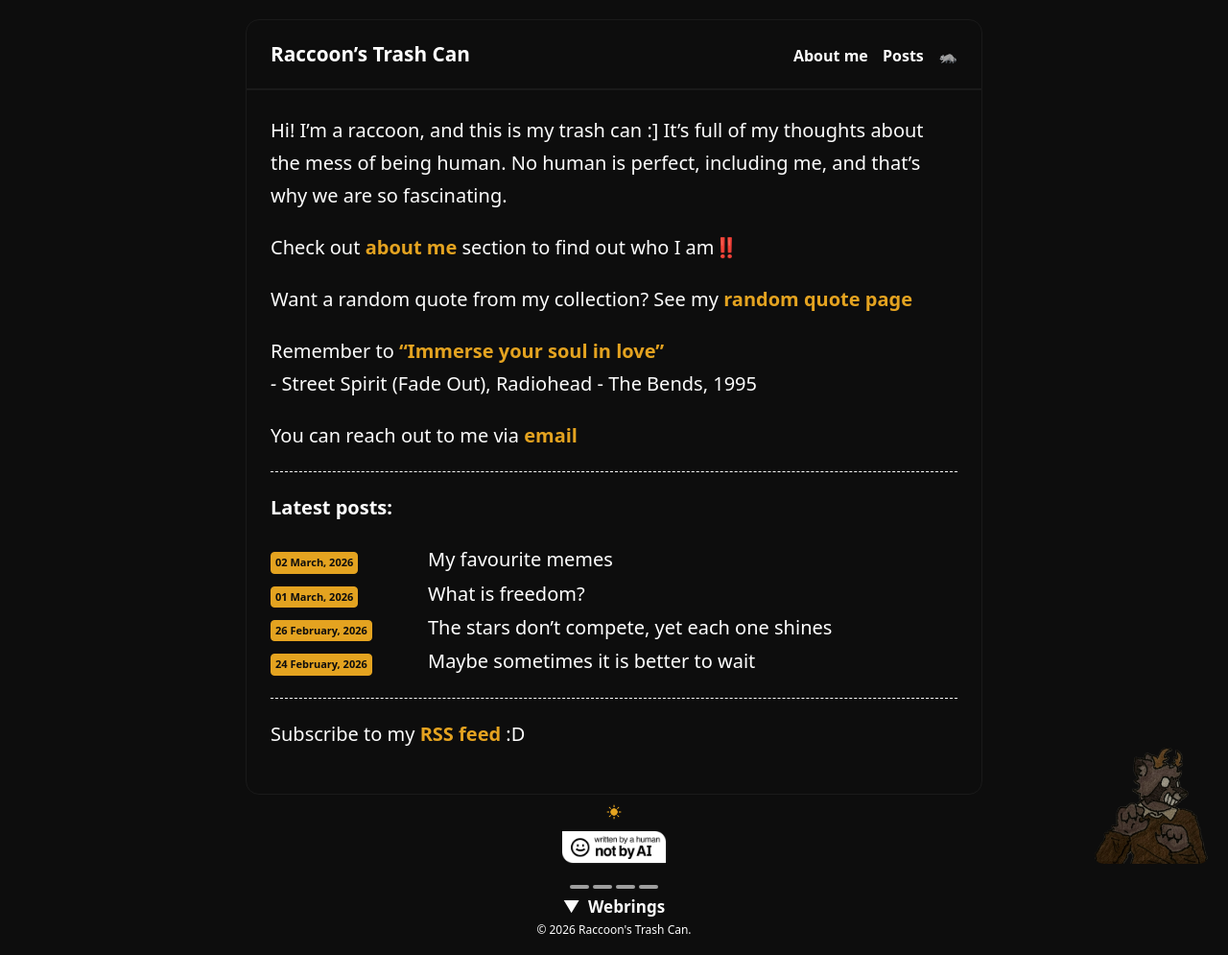
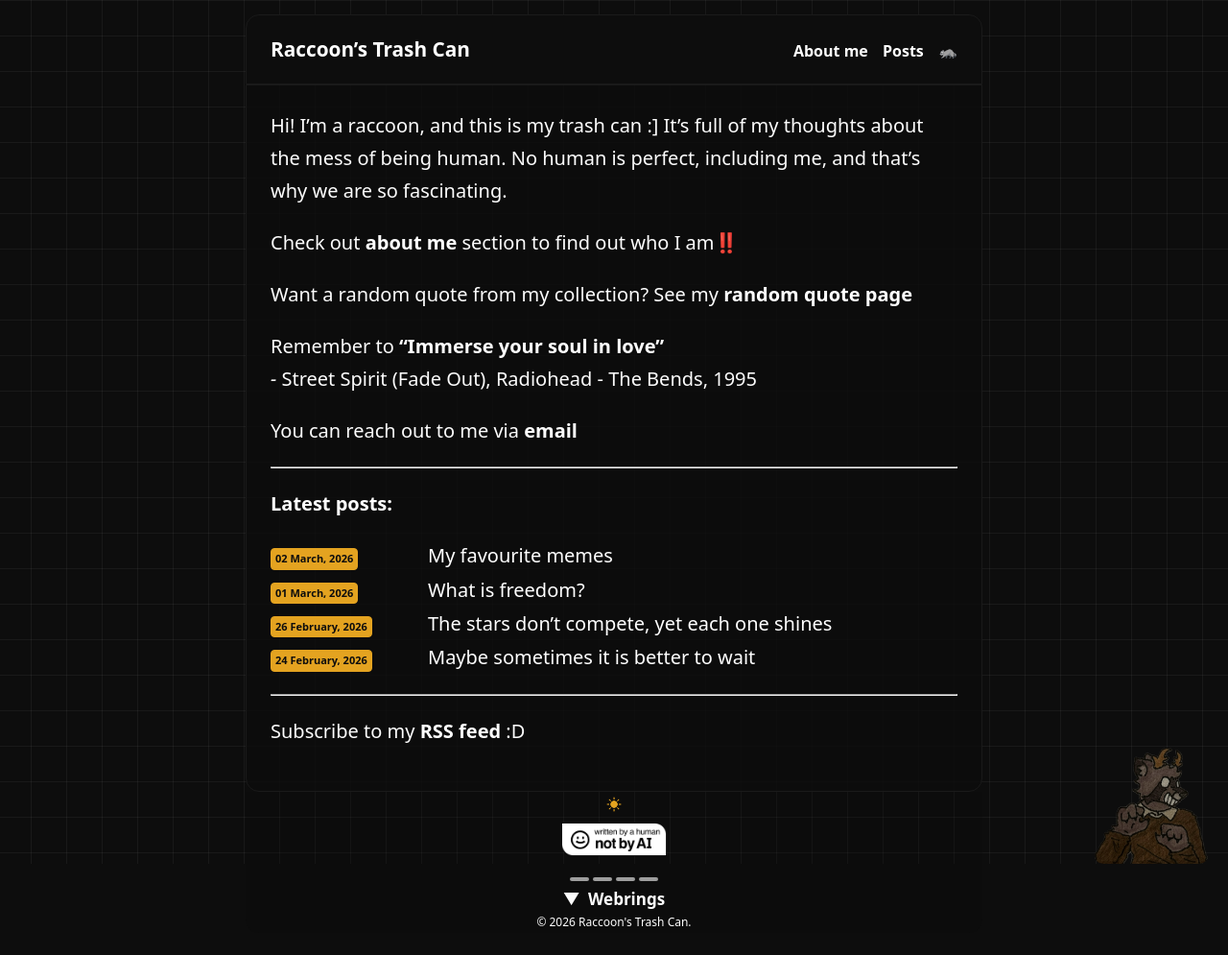
Before and after one commit to raccoonfangz/raccoonfangz.github.io, a Jekyll site: the page built from index.md, in a window 1280 px wide. Shown: the whole page at 96% size. Built offline with Jekyll 4.4.1, drawn with Linux system fonts in a browser that asks for light colours; grey boxes are pictures that could not be loaded.

Commit message:
Update style.css

```diff
--- a/assets/css/style.css
+++ b/assets/css/style.css
@@ -1,3 +1,8 @@
+.title:not(.header-title),
+p.tags {
+  display: none !important;
+}
+
 :root[data-theme="light"] {
   --width: 48rem;
   --font-main: system-ui, sans-serif;
@@ -297,7 +302,10 @@ footer {
   padding-bottom: 5px !important;
   text-align: center;
   line-height: 1.0;
+  z-index: 1;
+  background-color: transparent;
 }
+
 
 footer p {
   margin: 0;
@@ -390,23 +398,66 @@ footer .footer-note mark {
   100% { transform: scale(1, 1); }
 }
 
-[data-theme="dark"] main strong a,
-[data-theme="dark"] main a strong {
-  color: #e4a320;
+footer {
+  position: relative;
+  z-index: 1;
+  background-color: rgba(253, 253, 253, 0.25);
+  border-radius: 0 0 14px 14px;
+  max-width: var(--width);
+  margin: 0 auto;
+  padding: 10px 25px;
 }
 
-[data-theme="dark"] main strong a:hover,
-[data-theme="dark"] main a strong:hover {
-  text-decoration: underline;
+:root[data-theme="dark"] footer {
+  background-color: rgba(13, 13, 13, 0.25);
 }
 
-hr {
-  border: 0;
-  border-top: 1px dashed;
+body::before {
+  content: "";
+  position: fixed;
+  top: 0;
+  left: 0;
+  width: 100%;
+  height: 100%;
+  z-index: 0;
+  pointer-events: none;
+  background-image:
+    linear-gradient(to right, rgba(0,0,0,0.05) 1px, transparent 1px),
+    linear-gradient(to bottom, rgba(0,0,0,0.05) 1px, transparent 1px);
+  background-size: 37px 37px;
+  background-position: -5px 0px;
 }
 
-figcaption {
-  font-size: 16px;
-  text-align: center;
-  margin-top: -2px;
+:root[data-theme="dark"] body::before {
+  background-image:
+    linear-gradient(to right, rgba(255,255,255,0.05) 1px, transparent 1px),
+    linear-gradient(to bottom, rgba(255,255,255,0.05) 1px, transparent 1px);
 }
+
+.site-header {
+  position: relative;
+  z-index: 1;
+  background-color: var(--background-color);
+  border-radius: 14px 14px 0 0;
+  max-width: var(--width);
+  margin: 0 auto;
+  padding: 18px 25px;
+  display: flex;
+  align-items: center;
+  justify-content: space-between;
+}
+
+main {
+  position: relative;
+  z-index: 1;
+  background-color: rgba(253, 253, 253, 0.85);
+  border-radius: 0;
+  max-width: var(--width);
+  margin: 0 auto;
+  padding: 5px 25px 25px 25px;
+  border-radius: 0 0 14px 14px;
+}
+
+:root[data-theme="dark"] main {
+  background-color: rgba(13, 13, 13, 0.85);
+}
```
